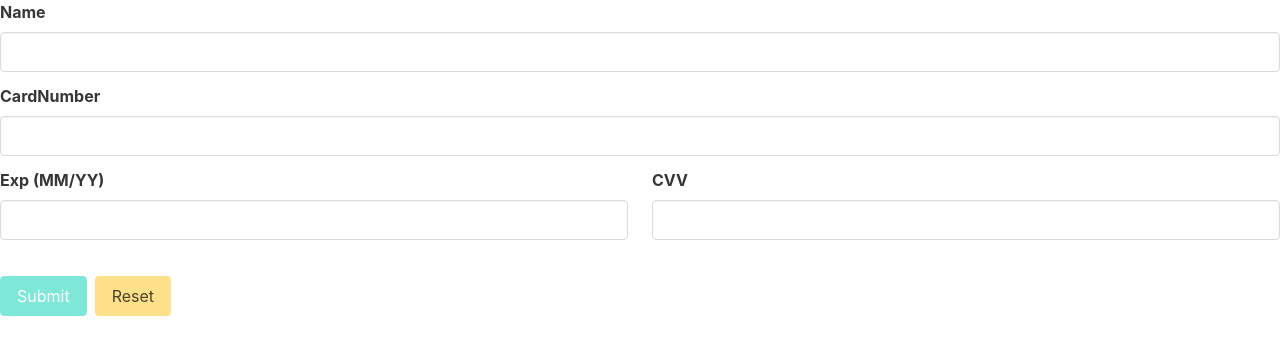
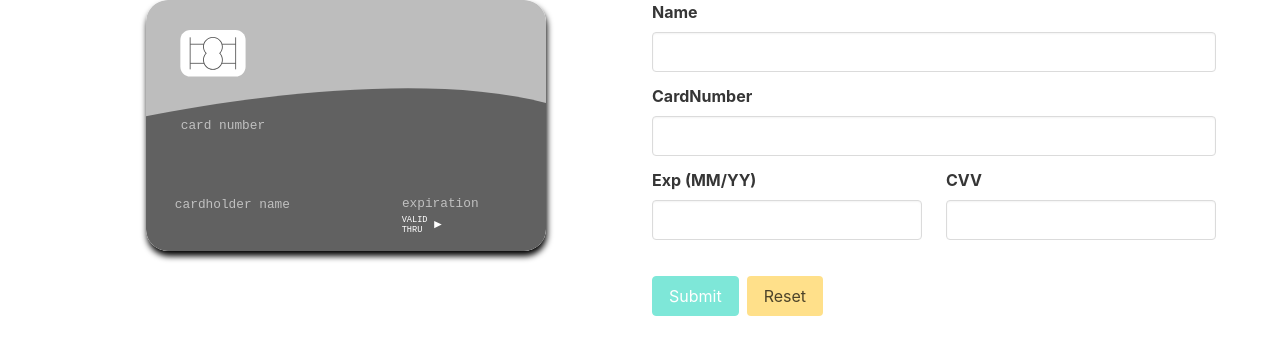
Before and after one commit to pyavchik/creditcard, an Angular app: page / in a window 1280 px wide. Shown: the top 354 px of the page. Built offline with nearby package versions, Linux system fonts and the light colour scheme.

Commit message:
updated card component

```diff
--- a/src/app/app.component.html
+++ b/src/app/app.component.html
@@ -1 +1,3 @@
-<app-card-form></app-card-form>
+<div class="container">
+  <app-card-form></app-card-form>
+</div>
--- a/src/app/card-form/card-form.component.html
+++ b/src/app/card-form/card-form.component.html
@@ -1,3 +1,13 @@
+<div class="columns">
+  <div class="column">
+    <app-card
+      [name]="cardForm.get('name').value"
+      [cardNumber]="cardForm.get('cardNumber').value"
+      [expiration]="cardForm.get('expiration').value"
+    >
+    </app-card>
+  </div>
+  <div class="column">
     <form [formGroup]="cardForm" (ngSubmit)="onSubmit()">
       <app-input label="Name" [control]="cardForm.get('name')"></app-input>
       <app-input label="CardNumber" [control]="cardForm.get('cardNumber')"></app-input>
@@ -14,3 +24,5 @@
         <button class="button is-warning" type="button" (click)="onResetClick()">Reset</button>
       </div>
     </form>
+  </div>
+</div>
--- a/src/app/card-form/card-form.component.ts
+++ b/src/app/card-form/card-form.component.ts
@@ -19,7 +19,6 @@ export class CardFormComponent implements OnInit {
       Validators.maxLength(16)
     ]),
     expiration: new DateFormControl('', [
-    // expiration: new FormControl('', [
       Validators.required,
       Validators.pattern(/^(0[1-9]|1[0-2])\/\d{2}$/)
     ]),
```
Also changed, not shown: src/app/card/card.component.ts (+6 -2 lines). Lines whose indentation alone changed are shown as unchanged.
